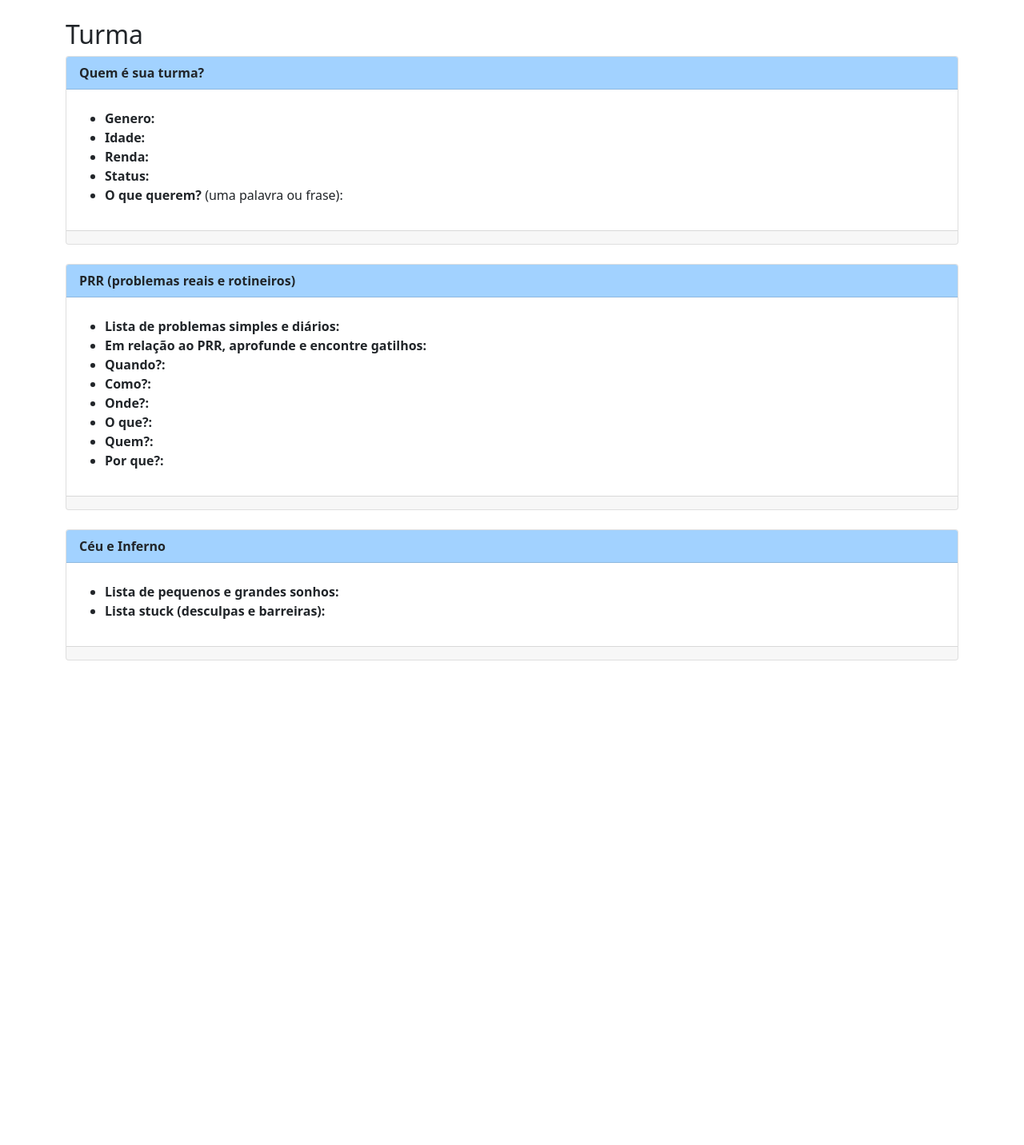
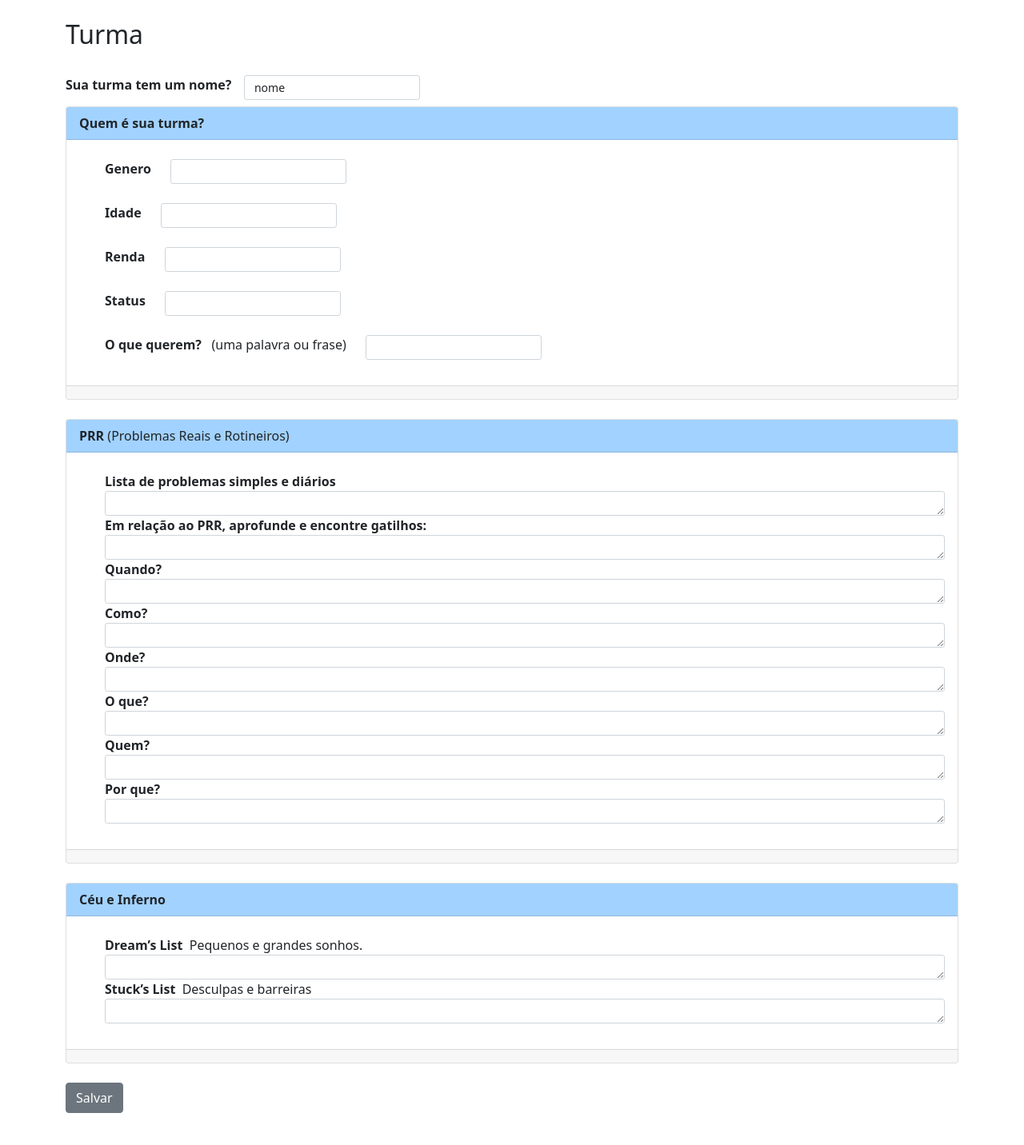
Before and after one commit to gfavero/django-unico-web-app, a Django app: page /turma in a window 1280 px wide. Shown: the part 56-1488 px from the top of the page at 80% size. Before the commit the page ends 882 px from the top, so only its background shows below. Run offline with Django 3.2, Linux system fonts and the light colour scheme; a user stored in the database is signed in; data comes from the database, SQL or seed files in the repository; parts of the project's set-up code (start-up, migrations or seed data) failed here and were passed over.

Commit message:
update turma page

```diff
--- a/main_app/admin.py
+++ b/main_app/admin.py
@@ -4,7 +4,7 @@ from django.contrib import admin
 from .models import (Content_table,Status_table,In_table,
                     Five_w_table, Totem_table, Theme_table,
                     Principal_table,Conjunto_table, Base_table_new,
-                    Sub_base_table)
+                    Sub_base_table,Turma_table)
 
 admin.site.register(Content_table)
 
@@ -25,3 +25,5 @@ admin.site.register(Conjunto_table)
 admin.site.register(Base_table_new)
 
 admin.site.register(Sub_base_table)
+
+admin.site.register(Turma_table)
--- a/main_app/forms.py
+++ b/main_app/forms.py
@@ -1,5 +1,5 @@
 from django import forms
-from .models import Content_table,Principal_table,Conjunto_table,Base_table_new,Sub_base_table
+from .models import Content_table,Principal_table,Conjunto_table,Base_table_new,Sub_base_table, Turma_table
 from django.contrib.auth.models import User
 from django.forms  import ModelForm
 
@@ -85,3 +85,45 @@ class SubBaseForm(ModelForm):
     def __init__(self, *args, **kwargs):
         super(SubBaseForm, self).__init__(*args, **kwargs)
         self.fields['content_sub_base'].label = 'Adicionar Sub Base'
+
+
+class TurmaForm(ModelForm):
+    class Meta:
+        model = Turma_table
+
+        fields = (  'turma_name',
+                    'turma_genero',
+                    'turma_idade',
+                    'turma_renda',
+                    'turma_status',
+                    'turma_o_que_querem',
+                    'turma_lista_de_problemas',
+                    'turma_em_relacao_ao_PRR',
+                    'turma_quando',
+                    'turma_como',
+                    'turma_onde',
+                    'turma_o_que',
+                    'turma_quem',
+                    'turma_por_que',
+                    'turma_dreams_list',
+                    'turma_stucks_list',)
+
+        widgets = {
+                    'turma_name': forms.TextInput(attrs={'class': 'form-control','placeholder' : 'turma nome'}),
+                    'turma_genero': forms.TextInput(attrs={'class': 'form-control','placeholder' : 'genero'}),
+                    'turma_idade': forms.TextInput(attrs={'class': 'form-control','placeholder' : 'idade'}),
+                    'turma_renda': forms.TextInput(attrs={'class': 'form-control','placeholder' : 'renda'}),
+                    'turma_status': forms.TextInput(attrs={'class': 'form-control','placeholder' : 'status'}),
+                    'turma_o_que_querem': forms.TextInput(attrs={'class': 'form-control','placeholder' : ''}),
+                    'turma_lista_de_problemas': forms.TextInput(attrs={'class': 'form-control','placeholder' : ''}),
+                    'turma_em_relacao_ao_PRR': forms.TextInput(attrs={'class': 'form-control','placeholder' : ''}),
+                    'turma_quando': forms.TextInput(attrs={'class': 'form-control','placeholder' : ''}),
+                    'turma_como': forms.TextInput(attrs={'class': 'form-control','placeholder' : ''}),
+                    'turma_onde': forms.TextInput(attrs={'class': 'form-control','placeholder' : ''}),
+                    'turma_o_que': forms.TextInput(attrs={'class': 'form-control','placeholder' : ''}),
+                    'turma_quem': forms.TextInput(attrs={'class': 'form-control','placeholder' : ''}),
+                    'turma_por_que': forms.TextInput(attrs={'class': 'form-control','placeholder' : ''}),
+                    'turma_dreams_list': forms.TextInput(attrs={'class': 'form-control','placeholder' : ''}),
+                    'turma_stucks_list': forms.TextInput(attrs={'class': 'form-control','placeholder' : ''}),
+
+        }
--- a/main_app/templates/base.html
+++ b/main_app/templates/base.html
@@ -24,6 +24,7 @@
 
 
     <div class='container table-responsive'>
+        <br>
 
         {% if messages %}
         {% for message in messages %}
--- a/main_app/templates/turma_content.html
+++ b/main_app/templates/turma_content.html
@@ -8,8 +8,18 @@
 
   {% if user.is_authenticated %}
 
-<br>
-  <h2 > Turma </h2>
+  <h2>Turma</h2>
+  <br>
+  <form action="" method="POST">
+    {% csrf_token %}
+    <div class="row g-3">
+        <div class="col-auto">
+            <strong>Sua turma tem um nome?</strong>
+        </div>
+        <div class="col-auto">
+           <h2> <input type="Text" class="form-control form-control-sm"  name="turma_name" value="{{turma_data.turma_name}}"></h2>
+        </div>
+    </div>
 
   <div class="card">
     <div class="card-header" style="background-color:  #A2D2FF;">
@@ -17,17 +27,52 @@
     </div>
     <div class="card-body">
         <h5 class="card-title"></h5>
-            <ul>
-                <li><strong>Genero: &nbsp</strong></li>
-                <li><strong>Idade: &nbsp</strong></li>
-                <li><strong>Renda: &nbsp</strong></li>
-                <li><strong>Status: &nbsp</strong></li>
-                <li><strong>O que querem?</strong>
-                 (uma palavra ou frase): &nbsp
+        <ul style="list-style: none;">
+                <li class="row g-3">
+                    <div class="col-auto ">
+                        <strong>Genero &nbsp</strong>
+                    </div>
+                    <div class="col-auto">
+                        <input type="Text" class="form-control form-control-sm"  name="turma_genero" value="{{turma_data.turma_genero}}">
+                    </div>
                 </li>
-
+                <br>
+                <li class="row g-3">
+                    <div class="col-auto">
+                        <strong>Idade &nbsp</strong>
+                    </div>
+                    <div class="col-auto">
+                        <input type="Text" class="form-control form-control-sm"  name="turma_idade" value="{{turma_data.turma_idade}}">
+                    </div>
+                </li>
+                <br>
+                <li class="row g-3">
+                    <div class="col-auto">
+                        <strong>Renda &nbsp</strong>
+                    </div>
+                    <div class="col-auto">
+                        <input type="Text" class="form-control form-control-sm" name="turma_renda" value="{{turma_data.turma_renda}}">
+                    </div>
+                </li>
+                <br>
+                <li class="row g-3">
+                    <div class="col-auto">
+                        <strong>Status &nbsp</strong>
+                    </div>
+                    <div class="col-auto">
+                        <input type="Text" class="form-control form-control-sm"  name="turma_status" value="{{turma_data.turma_status}}">
+                    </div>
+                </li>
+                <br>
+                <li class="row g-3">
+                    <div class="col-auto">
+                        <strong>O que querem? &nbsp</strong> (uma palavra ou frase) &nbsp
+                    </div>
+                    <div class="col-auto">
+                        <input type="Text" class="form-control form-control-sm"  name="turma_o_que_querem" value="{{turma_data.turma_o_que_querem}}">
+                    </div>
+                </li>
             </ul>
-
         </p>
     </div>
     <div class="card-footer text-muted">
@@ -39,19 +84,35 @@
 
 <div class="card">
     <div class="card-header" style="background-color:  #A2D2FF;">
-        <strong> PRR (problemas reais e rotineiros)</strong>
+        <strong> PRR </strong>  (Problemas Reais e Rotineiros)
     </div>
     <div class="card-body">
         <h5 class="card-title"></h5>
-            <ul>
-                <li><strong>Lista de problemas simples e diários: &nbsp</strong></li>
-                <li><strong>Em relação ao PRR, aprofunde e encontre gatilhos: &nbsp</strong></li>
-                <li><strong>Quando?: &nbsp</strong></li>
-                <li><strong>Como?: &nbsp</strong></li>
-                <li><strong>Onde?:&nbsp</strong></li>
-                <li><strong>O que?:&nbsp</strong></li>
-                <li><strong>Quem?:&nbsp</strong></li>
-                <li><strong>Por que?:&nbsp</strong></li>
+            <ul style="list-style: none;">
+                <li><strong>Lista de problemas simples e diários &nbsp</strong>
+                    <textarea  type="Text" class="form-control form-control-sm" rows="1" name="turma_lista_de_problemas" >{{turma_data.turma_lista_de_problemas}}</textarea>
+                </li>
+                <li><strong>Em relação ao PRR, aprofunde e encontre gatilhos:</strong>
+                    <textarea  type="Text" class="form-control form-control-sm" rows="1" name="turma_em_relacao_ao_PRR" >{{turma_data.turma_em_relacao_ao_PRR}}</textarea>
+                </li>
+                <li><strong>Quando?</strong>
+                    <textarea  type="Text" class="form-control form-control-sm" rows="1" name="turma_quando" >{{turma_data.turma_quando}}</textarea>
+                </li>
+                <li><strong>Como?</strong>
+                    <textarea  type="Text" class="form-control form-control-sm" rows="1" name="turma_como" >{{turma_data.turma_como}}</textarea>
+                </li>
+                <li><strong>Onde?</strong>
+                    <textarea  type="Text" class="form-control form-control-sm" rows="1" name="turma_onde" >{{turma_data.turma_onde}}</textarea>
+                </li>
+                <li><strong>O que?</strong>
+                    <textarea  type="Text" class="form-control form-control-sm" rows="1" name="turma_o_que" >{{turma_data.turma_o_que}}</textarea>
+                </li>
+                <li><strong>Quem?</strong>
+                    <textarea  type="Text" class="form-control form-control-sm" rows="1" name="turma_quem" >{{turma_data.turma_quem}}</textarea>
+                </li>
+                <li><strong>Por que?</strong>
+                    <textarea  type="Text" class="form-control form-control-sm" rows="1" name="turma_por_que" >{{turma_data.turma_por_que}}</textarea>
+                </li>
             </ul>
         </p>
     </div>
@@ -69,10 +130,14 @@
     </div>
     <div class="card-body">
         <h5 class="card-title"></h5>
-            <ul>
-                <li><strong>Lista de pequenos e grandes sonhos: &nbsp</strong></li>
-                <li><strong>Lista stuck (desculpas e barreiras): &nbsp</strong></li>
-            </ul>
+        <ul style="list-style: none;">
+            <li><strong>Dream’s List</strong>&nbsp Pequenos e grandes sonhos.
+                <textarea  type="Text" class="form-control form-control-sm" rows="1" name="turma_dreams_list" >{{turma_data.turma_dreams_list}}</textarea>
+            </li>
+            <li><strong>Stuck’s List</strong>&nbsp Desculpas e barreiras
+                <textarea  type="Text" class="form-control form-control-sm" rows="1" name="turma_stucks_list" >{{turma_data.turma_stucks_list}}</textarea>
+            </li>
+
         </p>
     </div>
     <div class="card-footer text-muted">
@@ -82,6 +147,13 @@
     </div>
 </div>
 <br>
+<div>
+    <input type="submit" value="Salvar" class="btn btn-secondary">
+</div>
+
+
+</form>
+<p></p>
 
 
 {% endif %}
--- a/main_app/views.py
+++ b/main_app/views.py
@@ -1,8 +1,8 @@
 from django.shortcuts import render, redirect
 from .models import (Content_table, In_table, Five_w_table, Totem_table,Theme_table,
                     Principal_table,Conjunto_table,  Base_table_new,Sub_base_table,
-                    Status_table,Base_table_new,Sub_base_table)
-from .forms import ContentForm, PrincipalForm, ConjuntoForm,BaseForm,SubBaseForm
+                    Status_table,Base_table_new,Sub_base_table,Turma_table)
+from .forms import ContentForm, PrincipalForm, ConjuntoForm,BaseForm,SubBaseForm,TurmaForm
 from django.contrib import messages
 from django.contrib.auth.models import User, Group
 from datetime import date
@@ -12,8 +12,45 @@ from django.views.decorators.csrf import csrf_exempt
 
 
 def turma_content(request):
-    content = {}
-    return render(request, 'turma_content.html', content)
+    me = request.user
+    try:
+        turma_data = Turma_table.objects.filter(author=me.id)
+        turma_data_key = Turma_table.objects.get(pk=turma_data[0].id)
+    except:
+        turma_data_key = None
+    if not turma_data_key:
+        turma_table = Turma_table(turma_name = ' nome',
+                                turma_genero = '',
+                                turma_idade = '',
+                                turma_renda = '',
+                                turma_status = '',
+                                turma_o_que_querem = '',
+                                turma_lista_de_problemas = '',
+                                turma_em_relacao_ao_PRR = '',
+                                turma_quando = '',
+                                turma_como = '',
+                                turma_onde = '',
+                                turma_o_que = '',
+                                turma_quem = '',
+                                turma_por_que = '',
+                                turma_dreams_list = '',
+                                turma_stucks_list = '',
+                                author=me)
+        turma_table.save()
+
+    turma_data = Turma_table.objects.filter(author=me.id)
+    turma_data_key = Turma_table.objects.get(pk=turma_data[0].id)
+    form = TurmaForm(request.POST or None, instance= turma_data_key)
+
+    if form.is_valid() :
+        form.save()
+    context = {'turma_data': turma_data[0],
+                'form':form, }
+    return render(request, 'turma_content.html', context)
+
+# def turma_content(request):
+#     content = {}
+#     return render(request, 'turma_content.html', content)
 
 def edit_conjunto_table(request, conjunto_id):
     conjunto = Conjunto_table.objects.get(pk= conjunto_id)
```
Also changed, not shown: main_app/models.py (+22 -0 lines), main_app/migrations/0015_turma_table.py (added).
